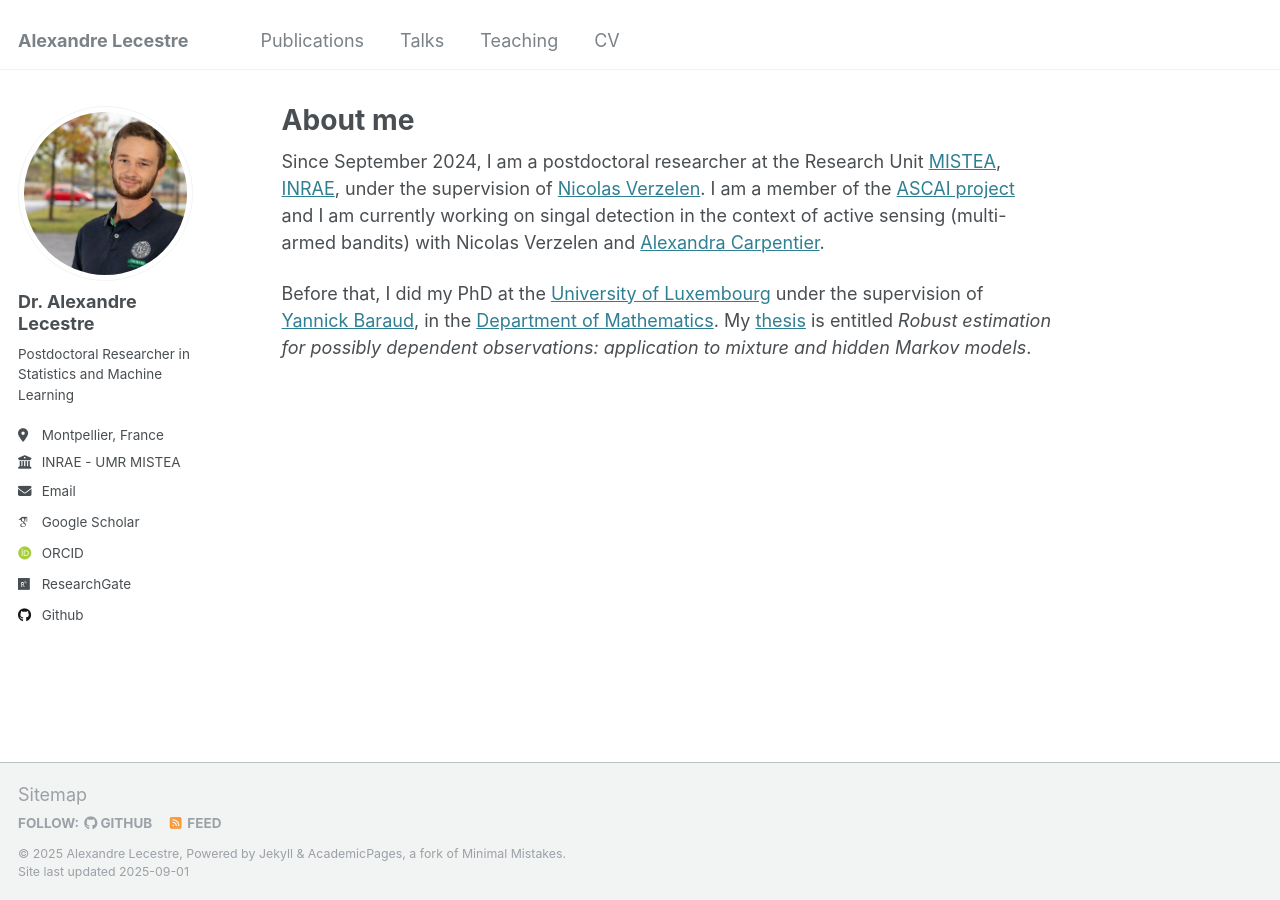
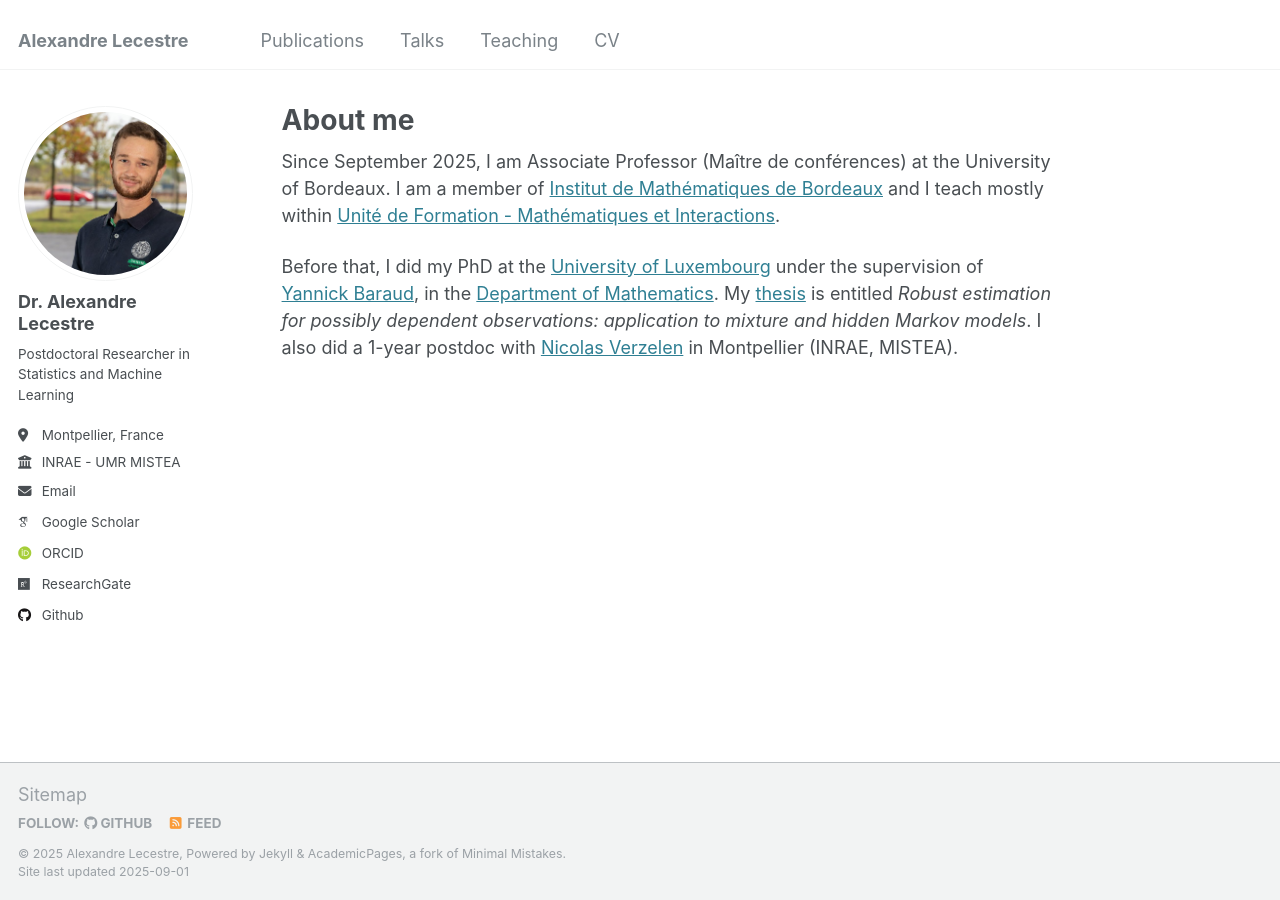
Before and after one commit to alexandre-lecestre/alexandre-lecestre.github.io, a Jekyll site: the page built from _pages/about.md, in a window 1280 px wide. Built offline with Jekyll 4.4.1, drawn with Linux system fonts in a browser that asks for light colours; some web fonts are replaced.

Commit message:
Update about.md
update permanent position

```diff
--- a/_pages/about.md
+++ b/_pages/about.md
@@ -7,7 +7,7 @@ redirect_from:
   - /about.html
 ---
 
-Since September 2024, I am a postdoctoral researcher at the Research Unit [MISTEA](https://mistea.montpellier.hub.inrae.fr/), [INRAE](https://www.inrae.fr/centres/occitanie-montpellier), under the supervision of [Nicolas Verzelen](https://verzelen.montpellier.inrae.fr/). I am a member of the [ASCAI project](https://sites.google.com/view/prci-ascai/accueil) and I am currently working on singal detection in the context of active sensing (multi-armed bandits) with Nicolas Verzelen and [Alexandra Carpentier](https://sites.google.com/site/alexandracarpentierresearch/home).
+Since September 2025, I am Associate Professor (Maître de conférences) at the University of Bordeaux. I am a member of [Institut de Mathématiques de Bordeaux](https://www.math.u-bordeaux.fr/fr/#actu) and I teach mostly within [Unité de Formation - Mathématiques et Interactions](https://math-interactions.u-bordeaux.fr/).
 
 Before that, I did my PhD at the
-[University of Luxembourg](https://www.uni.lu/en/) under the supervision of [Yannick Baraud](https://math.uni.lu/baraud/Home.html), in the [Department of Mathematics](https://www.uni.lu/fstm-en/research-departments/department-of-mathematics/). My [thesis](https://orbilu.uni.lu/handle/10993/59847) is entitled *Robust estimation for possibly dependent observations: application to mixture and hidden Markov models*.
+[University of Luxembourg](https://www.uni.lu/en/) under the supervision of [Yannick Baraud](https://math.uni.lu/baraud/Home.html), in the [Department of Mathematics](https://www.uni.lu/fstm-en/research-departments/department-of-mathematics/). My [thesis](https://orbilu.uni.lu/handle/10993/59847) is entitled *Robust estimation for possibly dependent observations: application to mixture and hidden Markov models*. I also did a 1-year postdoc with [Nicolas Verzelen](https://verzelen.montpellier.inrae.fr/) in Montpellier (INRAE, MISTEA).
```
